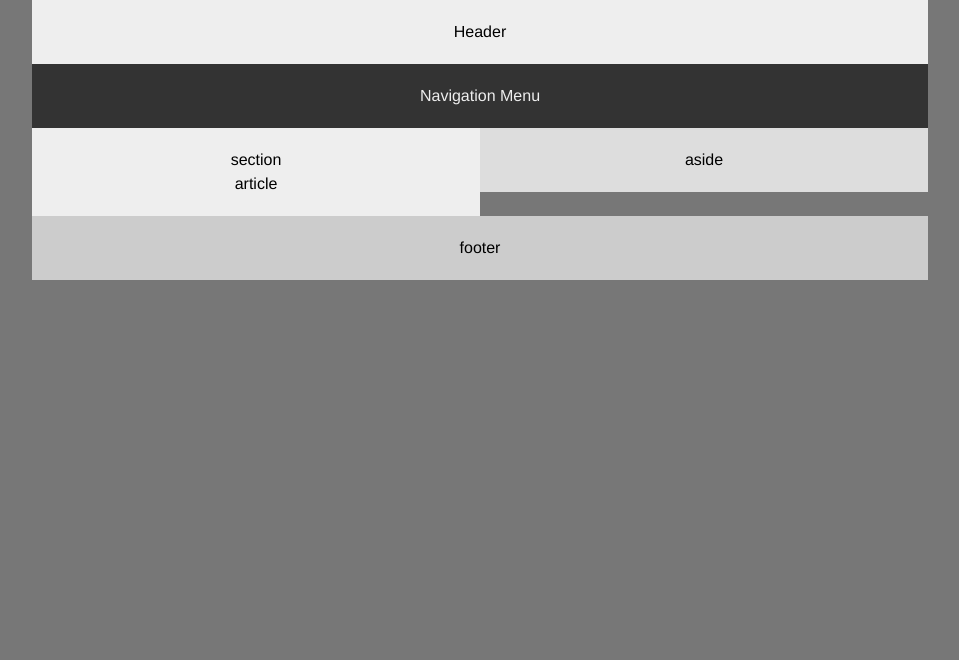
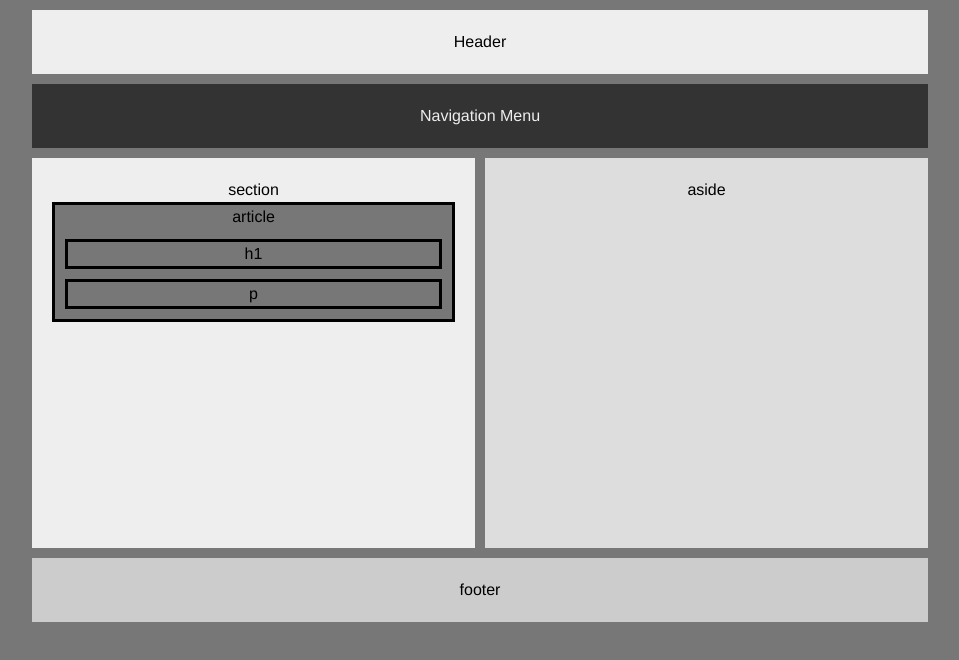
Before and after one commit to sperrin1/Basic-Portfolio, a plain HTML site: page columns02.html in a window 1280 px wide. Shown: the whole page, without its empty margins (160-1119 px from the left). Drawn offline with Linux system fonts and the light colour scheme.

Commit message:
here we go, first publish on github 1.1

```diff
--- a/columns02.css
+++ b/columns02.css
@@ -12,12 +12,18 @@ body {
 #header{
     background: #eee;
     padding: 20px;
+    border: solid;
+    border-color: #777;
+    border-width: 10px 0 5px 0;
 }
 
 #nav {
     background: #333;
     color: #eee;
     padding: 20px;
+    border: solid;
+    border-color: #777;
+    border-width: 5px 0 5px 0;
 }
 
 #mainwrapper {
@@ -33,6 +39,28 @@ body {
     padding: 20px;
     float: left;
     width: 50%;
+    height: 400px;
+    border: solid;
+    border-color: #777;
+    border-width: 5px 5px 5px 0;
+}
+
+#article {
+    background: #777;
+
+    border: solid;
+}
+
+#h1 {
+    margin: 10px;
+
+    border: solid;
+}
+
+#p {
+    margin: 10px;
+
+    border: solid;
 }
 
 #aside {
@@ -42,6 +70,10 @@ body {
     padding: 20px;
     float: left;
     width: 50%;
+    height: 400px;
+    border: solid;
+    border-color: #777;
+    border-width: 5px 0 5px 5px;
 }
 
 /* clearfix is applied to the parent container to 'fix' the flow of the page */
@@ -55,4 +87,7 @@ body {
     clear: both;
     background: #ccc;
     padding: 20px;
+    border: solid;
+    border-color: #777;
+    border-width: 5px 0 0 0;
 }
--- a/columns02.html
+++ b/columns02.html
@@ -18,12 +18,15 @@
 
         <!-- Parent for Content Blocks -->
         <div class="clearfix">
-        <section id="section">
-                section
-            <div id="article">
+            <section id="section">
+                    section
+                <div id="article">
                     article
-            </div>
+                    <div id="h1">h1</div>
+                    <div id="p">p</div>
+                 </div>
             </section>
+
             <section id="aside">
             aside
             </section>
```
